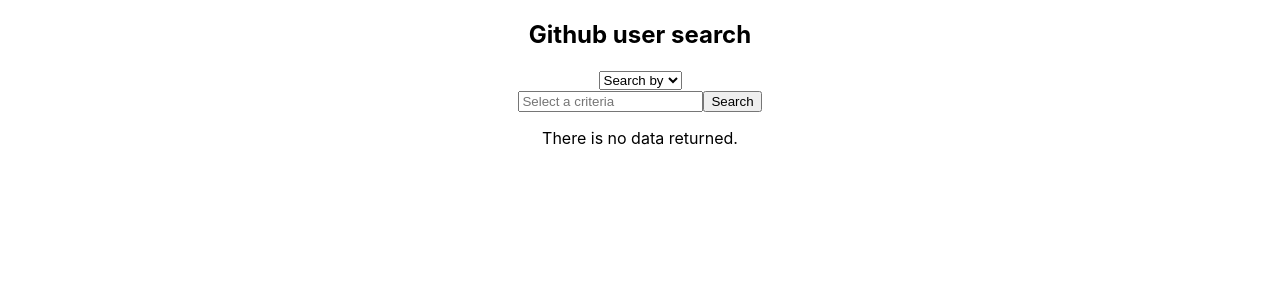
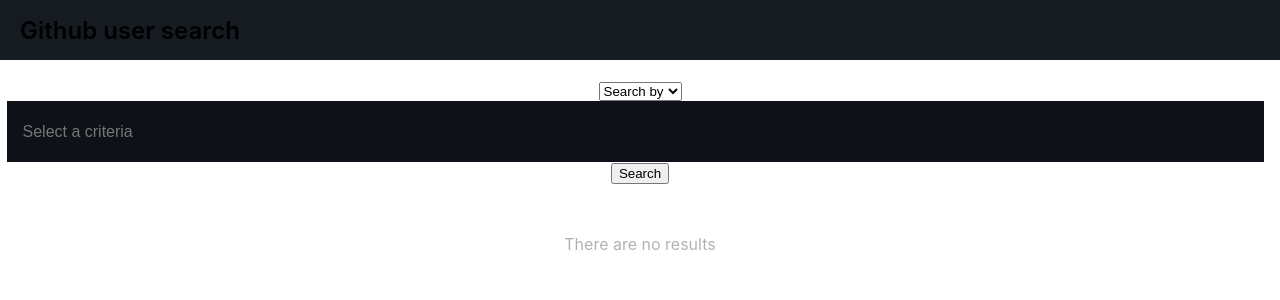
Before and after one commit to mocca-dev/gitsearch, a React (Create React App) app: page / in a window 1280 px wide. Shown: the top 300 px of the page. Built offline with nearby package versions, Linux system fonts and the light colour scheme.

Commit message:
UserList refactor

```diff
--- a/src/App.css
+++ b/src/App.css
@@ -1,38 +1,38 @@
 .App {
   text-align: center;
+  margin-top: 80px;
+  height: calc(100vh - 100px);
 }
 
-.App-logo {
-  height: 40vmin;
-  pointer-events: none;
+.App header {
+  display: flex;
+  align-items: center;
+  background-color: #161b22;
+  position: fixed;
+  top: 0;
+  left: 0;
+  width: 100%;
+  padding: 0 20px;
+  height: 60px;
+  text-align: left;
 }
 
-@media (prefers-reduced-motion: no-preference) {
-  .App-logo {
-    animation: App-logo-spin infinite 20s linear;
-  }
+.App header h2 {
+  font-weight: 600;
 }
 
-.App-header {
-  background-color: #282c34;
-  min-height: 100vh;
-  display: flex;
-  flex-direction: column;
-  align-items: center;
-  justify-content: center;
-  font-size: calc(10px + 2vmin);
+input[type='text'] {
+  width: calc(100% - 55px);
+  height: 45px;
+  font-size: 1rem;
   color: white;
+  background-color: #0e1117;
+  border: var(--grey-border);
+  padding: 8px 16px;
+  border-radius: var(--border-5-radius);
+  margin-right: 10px;
 }
 
-.App-link {
-  color: #61dafb;
+label {
+  margin-right: 10px;
 }
-
-@keyframes App-logo-spin {
-  from {
-    transform: rotate(0deg);
-  }
-  to {
-    transform: rotate(360deg);
-  }
-}
--- a/src/App.js
+++ b/src/App.js
@@ -1,10 +1,11 @@
-import { useEffect, useState } from 'react';
+import { useState } from 'react';
 import { gql, useLazyQuery } from '@apollo/client';
 
 import './App.css';
 import Input from './Components/Input/Input';
 import Select from './Components/Select/Select';
 import SubmitButton from './Components/SubmitButton/SubmitButton';
+import UserList from './Components/UserList/UserList';
 
 const SEARCH = gql`
   query SearchUsers($query: String!, $first: Int!) {
@@ -36,7 +37,6 @@
         login: '',
       },
     });
-    console.log(data, searchText);
   };
 
   return (
@@ -44,35 +44,26 @@
       <header>
         <h2>Github user search</h2>
       </header>
-      <form onSubmit={submitHandler}>
+      <form onSubmit={submitHandler} className="search-form">
         <Select
           placeholderText="Search by"
           setSelectedOption={setSelectedOption}
           {...selectedOption}
         />
+        <div className="search-container">
           <Input
             placeholderText={
-            selectedOption ? 'Search by ' + selectedOption : 'Select a criteria'
+              selectedOption
+                ? 'Search by ' + selectedOption
+                : 'Select a criteria'
             }
             setSearchText={setSearchText}
             {...searchText}
           />
           <SubmitButton />
+        </div>
       </form>
-      {loading ? (
-        <p>Loading...</p>
-      ) : data ? (
-        <ul>
-          {data?.search.edges.map(
-            (node, i) =>
-              node.node.login && (
-                <li key={node.node.login + i}>{node.node.login}</li>
-              )
-          )}
-        </ul>
-      ) : (
-        <p>There is no data returned.</p>
-      )}
+      <UserList data={data} loading={loading} error={error} />
     </div>
   );
 }
--- /dev/null
+++ b/src/Components/UserList/UserList.css
@@ -0,0 +1,19 @@
+.user-list-container .no-result {
+  opacity: 0.3;
+  margin-top: 50px;
+}
+
+.user-list-container ul {
+  padding: 0;
+}
+
+.user-list-container ul li {
+  list-style-type: none;
+}
+
+.user-list-container .result-counter {
+  text-align: left;
+  margin-top: 5px;
+  opacity: 0.5;
+  font-size: 0.9rem;
+}
--- a/src/Components/UserList/UserList.jsx
+++ b/src/Components/UserList/UserList.jsx
@@ -1,7 +1,29 @@
 import React from 'react';
+import './UserList.css';
 
-const UserList = () => {
-  return <div>UserList</div>;
+const UserList = ({ error, loading, data }) => {
+  return (
+    <div className="user-list-container">
+      {error && <p>Error in search query</p>}
+      {loading ? (
+        <p>Loading...</p>
+      ) : data ? (
+        <>
+          <p className="result-counter">{data.search.edges.length} results</p>
+          <ul>
+            {data?.search.edges.map(
+              (node, i) =>
+                node.node.login && (
+                  <li key={node.node.login + i}>{node.node.login}</li>
+                )
+            )}
+          </ul>
+        </>
+      ) : (
+        <p className="no-result">There are no results</p>
+      )}
+    </div>
+  );
 };
 
 export default UserList;
```
Lines whose indentation alone changed are shown as unchanged.
